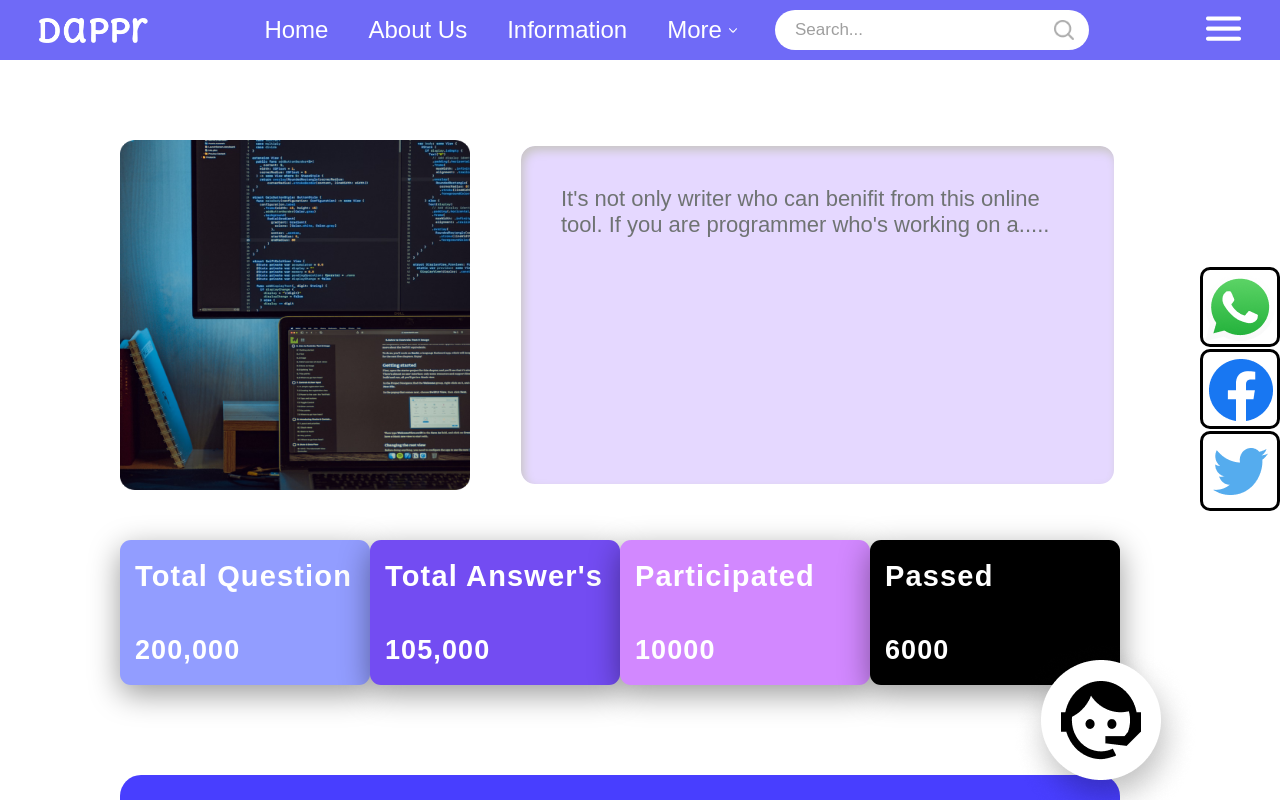
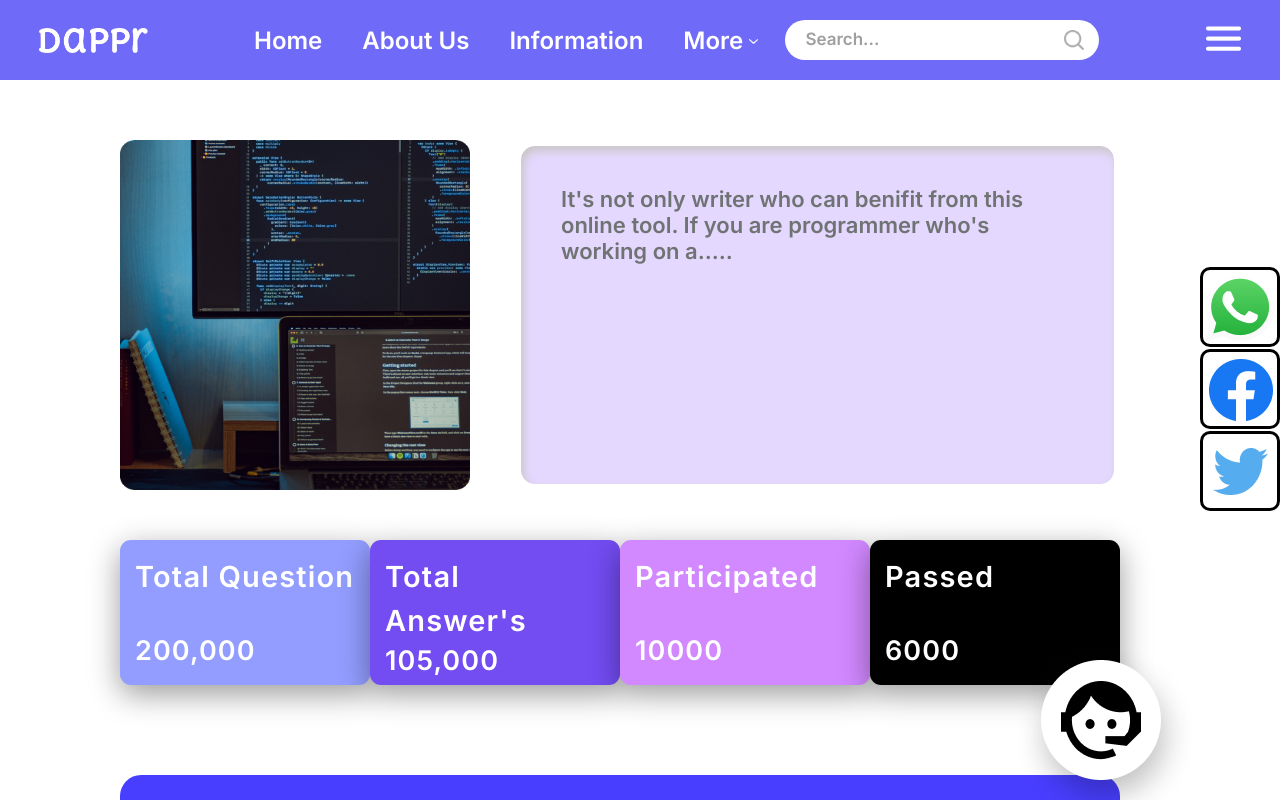
Before and after one commit to NikhilRaj060/Dappr_Landing_Page, a plain HTML site: page index.html in a window 1280 px wide. Shown: the top 800 px of the page. Drawn offline with Linux system fonts and the light colour scheme.

Commit message:
Fixed minor fixes of css.

```diff
--- a/style.css
+++ b/style.css
@@ -1,7 +1,7 @@
 * {
   margin: 0px;
   box-sizing: border-box;
-  font-family: sans-serif;
+  font-family: 'Inter', sans-serif;
 }
 
 .root {
@@ -10,14 +10,13 @@
 
 .header {
   height: 60px;
-  width: 100vw;
 }
 
 .navbar {
   display: flex;
   align-items: center;
   justify-content: space-around;
-  height: 60px;
+  height: 80px;
   width: 100vw;
   background-color: #6f6af7;
   position: fixed;
@@ -101,10 +100,6 @@ input::placeholder {
   color: #9F9F9F;
   font-style: normal;
   font-weight: 400;
-}
-
-.body {
-  width: 100vw;
 }
 
 .main {
```
